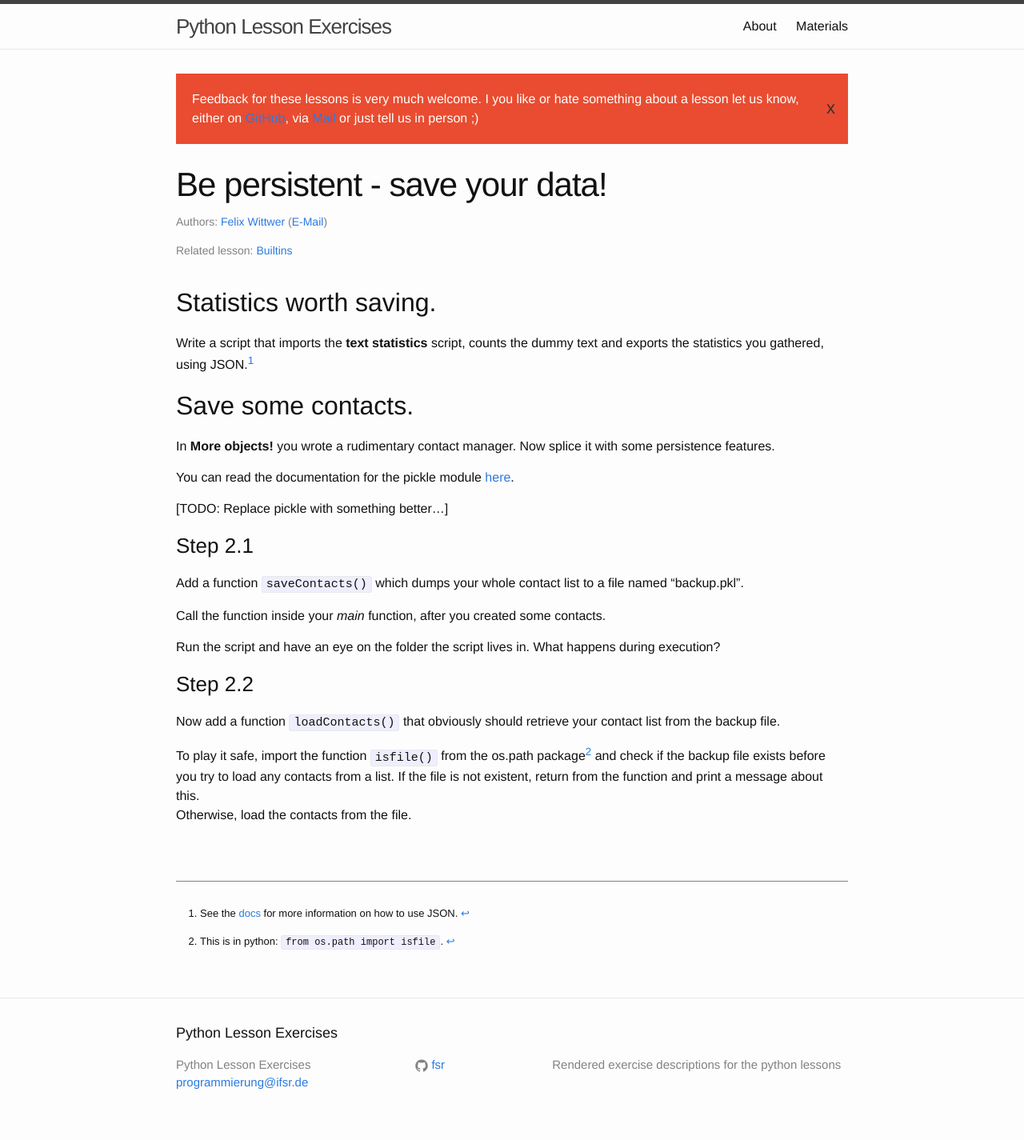
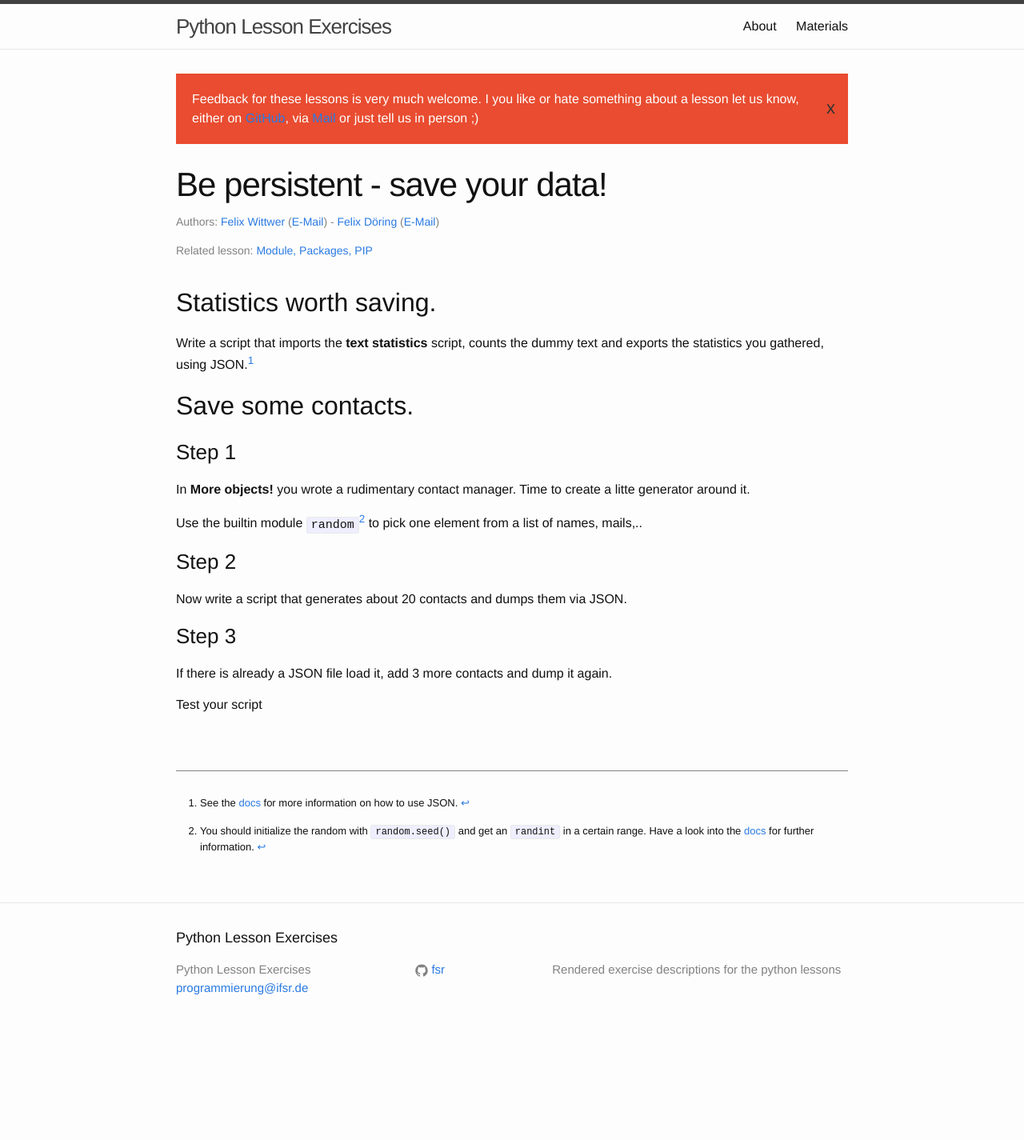
Before and after one commit to fsr/python-lessons, a Jekyll site: the page built from _exercises/persistence.md, in a window 1280 px wide. Shown: the whole page at 80% size. Built offline with Jekyll 4.4.1, drawn with Linux system fonts in a browser that asks for light colours; after the commit the page ends 1306 px from its top, so only the background shows below that.

Commit message:
working on exercises from 4th lesson

```diff
--- a/_exercises/persistence.md
+++ b/_exercises/persistence.md
@@ -1,9 +1,9 @@
 ---
 title: Be persistent - save your data!
 status: drafty
-authors: felixw
-# number: 9
-lesson: 3
+authors: [felixw, felix]
+# number: 11
+lesson: 4
 ---
 
 ## Statistics worth saving.
@@ -16,27 +16,19 @@ Write a script that imports the __text statistics__ script, counts the dummy tex
 
 ## Save some contacts.
 
-In __More objects!__ you wrote a rudimentary contact manager. Now splice it with some persistence features.
+### Step 1
+In __More objects!__ you wrote a rudimentary contact manager. Time to create a litte generator around it.
 
-You can read the documentation for the pickle module [here](https://docs.python.org/3/library/pickle.html).
+Use the builtin module `random`[^random] to pick one element from a list of names, mails,..
 
-[TODO: Replace pickle with something better...]
+### Step 2
+Now write a script that generates about 20 contacts and dumps them via JSON.
 
-### Step 2.1
+### Step 3
+If there is already a JSON file load it, add 3 more contacts and dump it again.
 
-Add a function `saveContacts()` which dumps your whole contact list to a file named "backup.pkl".
+Test your script
 
-Call the function inside your *main* function, after you created some contacts.
-
-Run the script and have an eye on the folder the script lives in. What happens during execution?
-
-
-### Step 2.2
-
-Now add a function `loadContacts()` that obviously should retrieve your contact list from the backup file.
-
-To play it safe, import the function `isfile()` from the os.path package[^cheat] and check if the backup file exists before you try to load any contacts from a list. If the file is not existent, return from the function and print a message about this.
-Otherwise, load the contacts from the file.
-
-[^cheat]:
-    This is in python: `from os.path import isfile`.
+[^random]:
+    You should initialize the random with `random.seed()` and get an `randint` in a certain range.
+    Have a look into the [docs](https://docs.python.org/3/library/random.html) for further information.
```
Also changed, not shown: _exercises/importing.md (+1 -1 lines), _exercises/modules.md (+1 -9 lines), _exercises/pip.md (deleted, +0 -5 lines).
